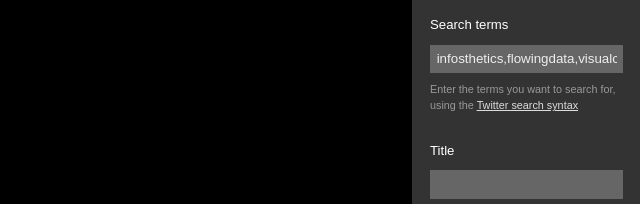
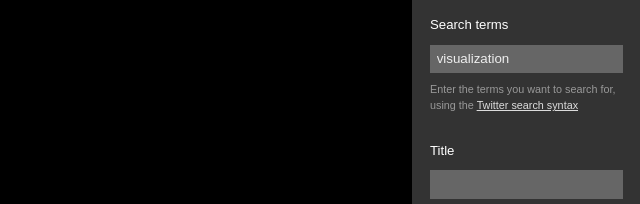
Before and after one commit to MoritzStefaner/revisit, a plain HTML site: page bin/index.html in a window 1280 px wide. Shown: the part 273-477 px from the top of the page, 640-1280 px from the left. Drawn offline with Linux system fonts and the light colour scheme.

Commit message:
smaller fixes

```diff
--- a/bin/index.html
+++ b/bin/index.html
@@ -16,7 +16,8 @@
             function embedFlash(params){
 
                 var defaults = {
-                    searchterms: "infosthetics,flowingdata,visualcomplexity,from:datavis,to:datavis",
+                    //searchterms: "infosthetics,flowingdata,visualcomplexity,from:datavis,to:datavis",
+					searchterms: "visualization",
                     appTitle: "demo",
                     maxItems: 200,
 					//twitterProxyURL : "your twitter proxy URL",
```
Also changed, not shown: 7 other files.
